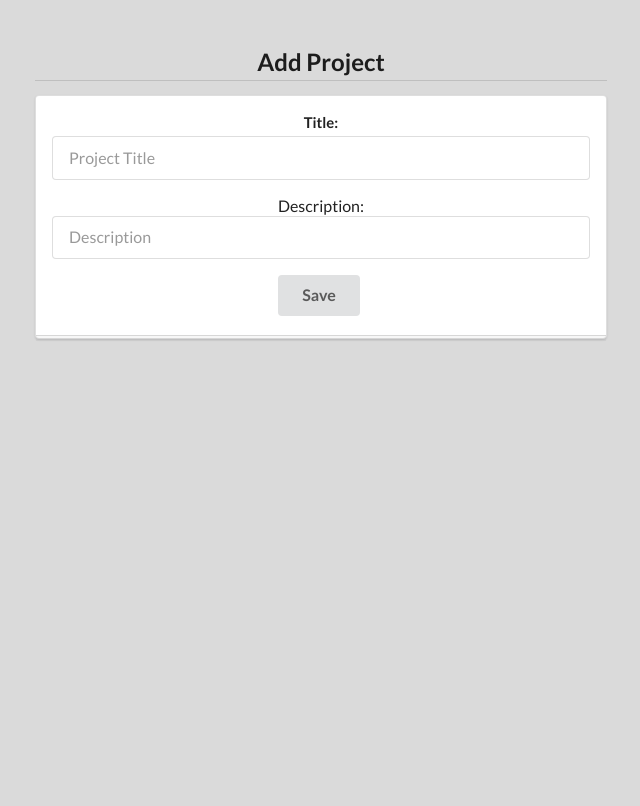
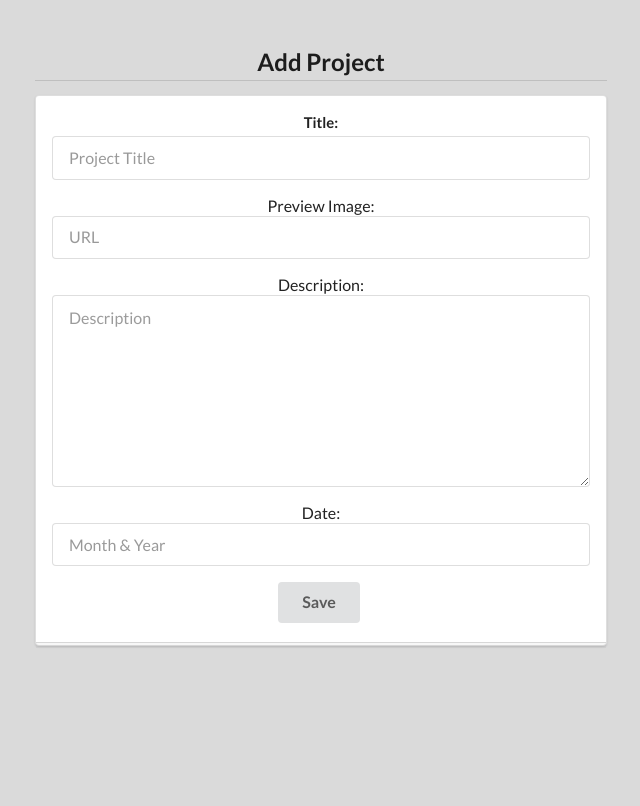
Before and after one commit to james-lennon/Portfolio-Website, a CodeIgniter app: page /database/admin/edit_project in a window 1280 px wide. Shown: the top 806 px of the page, without its empty margins (319-959 px from the left). Run offline with CodeIgniter, Linux system fonts and the light colour scheme; the visitor is signed in with stand-in values (Sample User, id 1).

Commit message:
Updated database model, improved project form

```diff
--- a/application/controllers/Admin.php
+++ b/application/controllers/Admin.php
@@ -61,14 +61,18 @@ class Admin extends CI_Controller {
 		$this->load->library('form_validation');
 		$this->form_validation->set_rules('title', 'Title', 'required');
 		$this->form_validation->set_rules('description', 'Description', 'required');
+		$this->form_validation->set_rules('date', 'Date', 'required');
 		if ($this->form_validation->run() == FALSE)
 		{
 			$this->load->view("pages/project_form", $data);
 		}
 		else
 		{
-			$title       = $this->input->post('title');
-			$description = $this->input->post('description');
+			$title          = $this->input->post('title');
+			$description    = $this->input->post('description');
+			$img_url        = $this->input->post('img_url');
+			$date           = $this->input->post('date');
+			$date_timestamp = strtotime($date);
 
 			$this->load->model('admin_model');
 			if ($project_id != NULL) {
--- a/application/views/pages/portfolio.php
+++ b/application/views/pages/portfolio.php
@@ -3,7 +3,7 @@
 <div class="ui center aligned grid">
 	<div class="row">
 		<div class="column">
-			<div class="ui link cards">
+			<div class="ui three stackable link cards">
 				<? foreach ($projects as $project) {
 
 					$this->load->view('components/project_preview',['project'=>$project]);
--- a/application/views/pages/project_form.php
+++ b/application/views/pages/project_form.php
@@ -11,10 +11,22 @@
 						<input type="text" name="title" placeholder="Project Title" value="">
 					</div>
 				</div>
+				<label>Preview Image:</label>
+				<div class="field">
+					<div class="ui input">
+						<input type="url" name="img_url" placeholder="URL" value="">
+					</div>
+				</div>
 				<label>Description:</label>
 				<div class="field">
 					<div class="ui input">
-						<input type="text" name="description" placeholder="Description">
+						<textarea name="description" placeholder="Description"></textarea>
+					</div>
+				</div>
+				<label>Date:</label>
+				<div class="field">
+					<div class="ui input">
+						<input type="text" name="date" placeholder="Month & Year">
 					</div>
 				</div>
 				<input type="hidden" name="project_id" value="<? if (isset($project_id)) { echo $project_id; } ?>">
```
Also changed, not shown: 2 other files.
